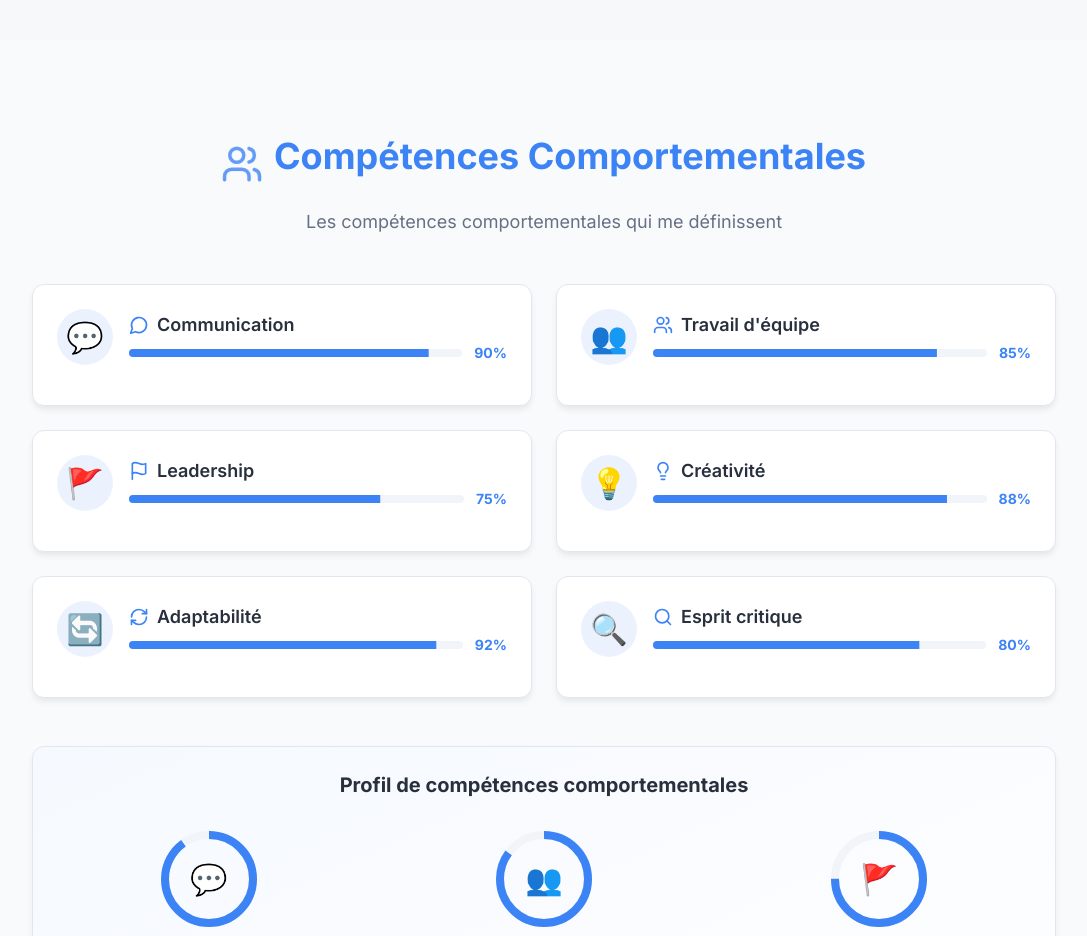
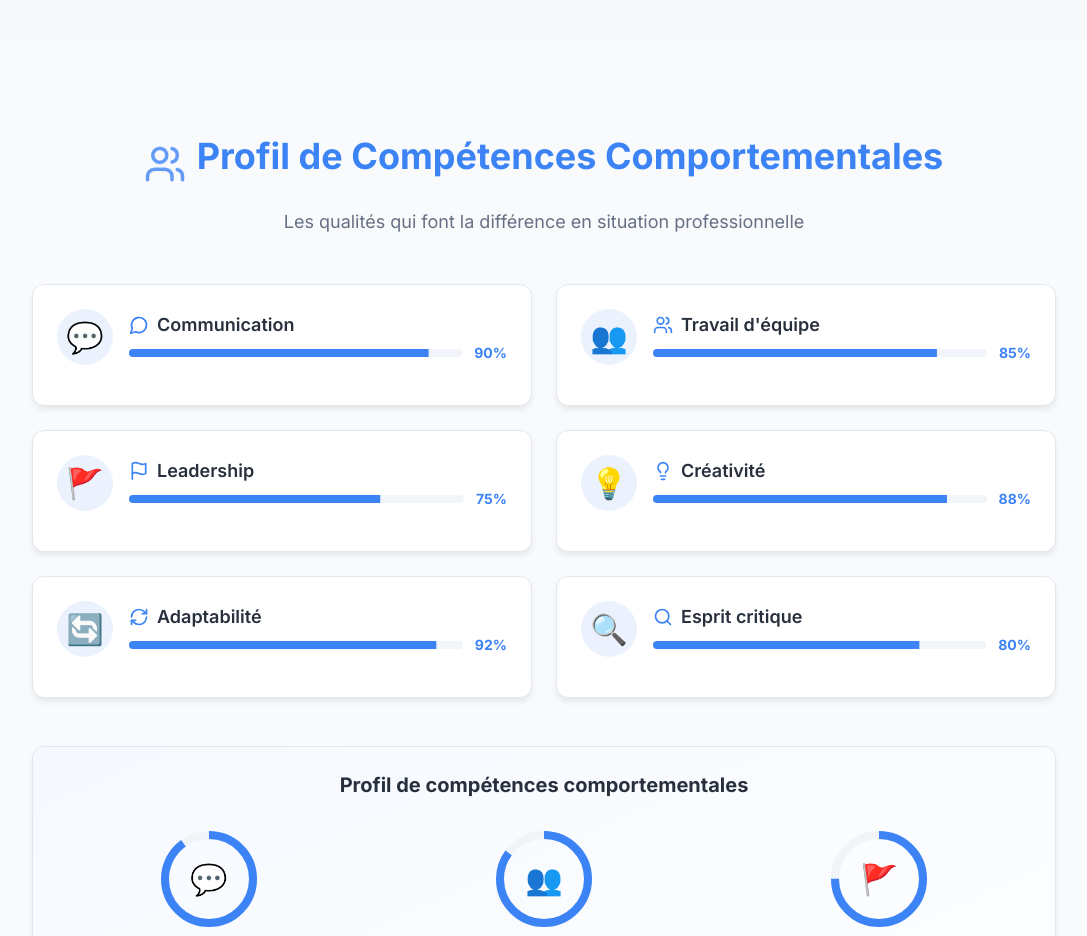
Before and after one commit to gheobechoco/ogoulajesse-replica-react, a React (Vite) app: page / in a window 1280 px wide. Shown: the part 3760-4696 px from the top of the page, without its empty margins (96-1183 px from the left). Built offline with nearby package versions, Linux system fonts and the light colour scheme; the HTML template or start-up script is replaced by a standard one.

Commit message:
Refactor Soft Skills section

```diff
--- a/src/components/SoftSkills.tsx
+++ b/src/components/SoftSkills.tsx
@@ -23,7 +23,7 @@ const SoftSkills = () => {
             <h2 className="section-title">{t('softSkillsTitle')}</h2>
           </div>
           <p className="section-subtitle">
-            Les compétences comportementales qui me définissent
+            {t('softSkillsSubtitle')}
           </p>
 
           <div className="max-w-5xl mx-auto">
--- a/src/contexts/LanguageContext.tsx
+++ b/src/contexts/LanguageContext.tsx
@@ -41,7 +41,8 @@ const translations = {
 
     // Compétences
     technicalSkillsTitle: 'Compétences Techniques',
-    softSkillsTitle: 'Compétences Comportementales',
+    softSkillsTitle: 'Profil de Compétences Comportementales',
+    softSkillsSubtitle: 'Les qualités qui font la différence en situation professionnelle',
     languagesTitle: 'Langues & Outils',
 
     // Soft Skills
@@ -98,7 +99,8 @@ const translations = {
 
     // Compétences
     technicalSkillsTitle: 'Technical Skills',
-    softSkillsTitle: 'Soft Skills',
+    softSkillsTitle: 'Behavioral Skills Profile',
+    softSkillsSubtitle: 'The qualities that make the difference in professional situations',
     languagesTitle: 'Languages & Tools',
 
     // Soft Skills
```
